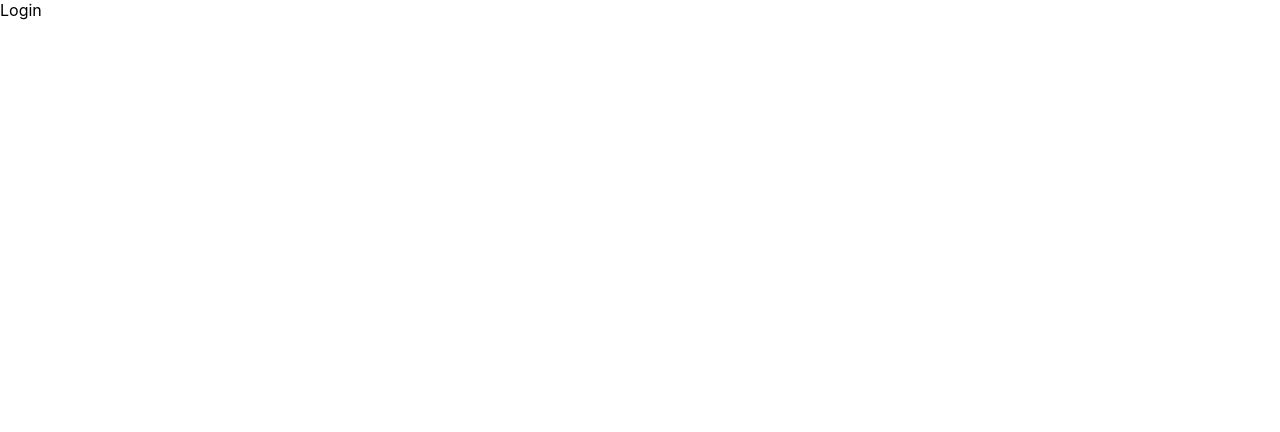
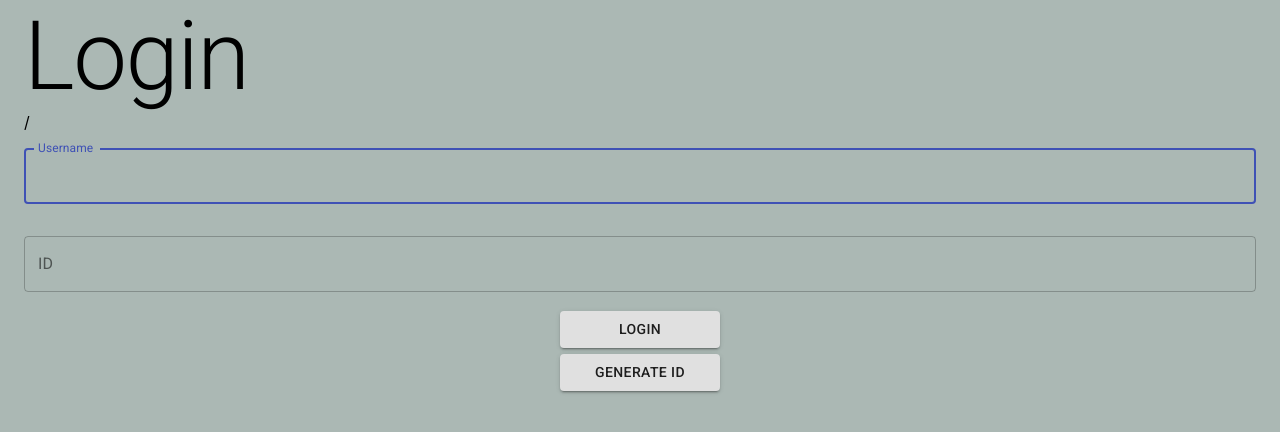
Before and after one commit to JosephT5566/chatapp, a Next.js app in the folder client/: page /login in a window 1280 px wide. Shown: the top 432 px of the page. Built offline with nearby package versions, Linux system fonts and the light colour scheme.

Commit message:
setup login page

```diff
--- a/client/pages/login.tsx
+++ b/client/pages/login.tsx
@@ -1,23 +1,150 @@
 import React from 'react';
 import Head from 'next/head';
+import { useRouter } from 'next/router';
 import { makeStyles } from '@material-ui/core/styles';
+import { useActor } from '@xstate/react';
+import Container from '@material-ui/core/Container';
+import Typography from '@material-ui/core/Typography';
+import Button from '@material-ui/core/Button';
+import TextField from '@material-ui/core/TextField';
 import { Formik, Form, ErrorMessage } from 'formik';
+import { v4 as uuidv4 } from 'uuid';
+
 import { APP_NAME } from '../src/utils/static';
+import { useAuthServiceValue } from '../src/providers/AuthServiceProvider';
 
 const useStyle = makeStyles((theme) => ({
-	login: {},
+	login: {
+		backgroundColor: theme.palette.background.default,
+		width: '100%',
+		height: '100vh',
+	},
+	form: {
+		display: 'flex',
+		flexDirection: 'column',
+		width: '100%',
+		justifyContent: 'center',
+		alignItems: 'center',
+	},
+	input: {
+		margin: '1rem 2rem',
+	},
+	button: {
+		width: '10rem',
+		margin: '0.2rem',
+	},
+	errorMessage: {
+		color: theme.palette.error.main,
+		width: '100%',
+		marginBottom: '1em',
+	},
 }));
 
+class LoginValues {
+	username: string = '';
+	id: string = '';
+}
+
 export default function Login() {
+	const classes = useStyle();
+	const router = useRouter();
+	const [_, send] = useActor(useAuthServiceValue().authService);
+
+	const redirect = router.query.redirect
+		? Array.isArray(router.query.redirect)
+			? router.query.redirect[0]
+			: router.query.redirect
+		: '/';
+
+	const validate = (values: LoginValues) => {
+		let isError = false;
+		const errors: LoginValues = {
+			id: '',
+			username: '',
+		};
+
+		if (!values.id) {
+			errors.id = `Can't be empty`;
+			isError = true;
+		}
+
+		// if (!values.username) {
+		// 	errors.username = `Can't be empty`;
+		// 	isError = true;
+		// }
+
+		return isError ? errors : {};
+	};
+
+	const handleGenId = () => {};
+
 	return (
-		<div>
+		<div className={classes.login}>
 			<Head>
 				<title>{`Login - ${APP_NAME}`}</title>
 			</Head>
 
-            <div>
-                Login
-            </div>
+			<Container>
+				<Typography variant={'h1'}>Login</Typography>
+				<div>{redirect}</div>
+				<Formik
+					initialValues={new LoginValues()}
+					onSubmit={(values) => {
+						send({
+							type: 'LOGIN',
+							id: values.id,
+							username: '',
+						});
+						router.push(redirect);
+					}}
+					validate={validate}
+				>
+					{({ values, errors, handleChange, setValues }) => (
+						<Form className={classes.form}>
+							<TextField
+								id={'username'}
+								name={'username'}
+								value={values.username}
+								label={'Username'}
+								variant={'outlined'}
+								className={classes.input}
+								onChange={handleChange}
+								fullWidth
+								autoFocus
+								autoComplete={'off'}
+								error={!!errors.username && errors.username !== ''}
+							/>
+							<ErrorMessage className={classes.errorMessage} component={'div'} name="username" />
+							<TextField
+								id={'id'}
+								name={'id'}
+								value={values.id}
+								label={'ID'}
+								variant={'outlined'}
+								className={classes.input}
+								onChange={handleChange}
+								fullWidth
+								autoComplete={'off'}
+								classes={{}}
+								error={!!errors.id && errors.id !== ''}
+							/>
+							<ErrorMessage className={classes.errorMessage} component={'div'} name="id" />
+							<Button variant={'contained'} type={'submit'} className={classes.button}>
+								Login
+							</Button>
+							<Button
+								variant={'contained'}
+								className={classes.button}
+								onClick={() => {
+									setValues((prev) => ({ ...prev, id: uuidv4() }));
+								}}
+							>
+								Generate ID
+							</Button>
+						</Form>
+					)}
+				</Formik>
+			</Container>
 		</div>
 	);
 }
```
